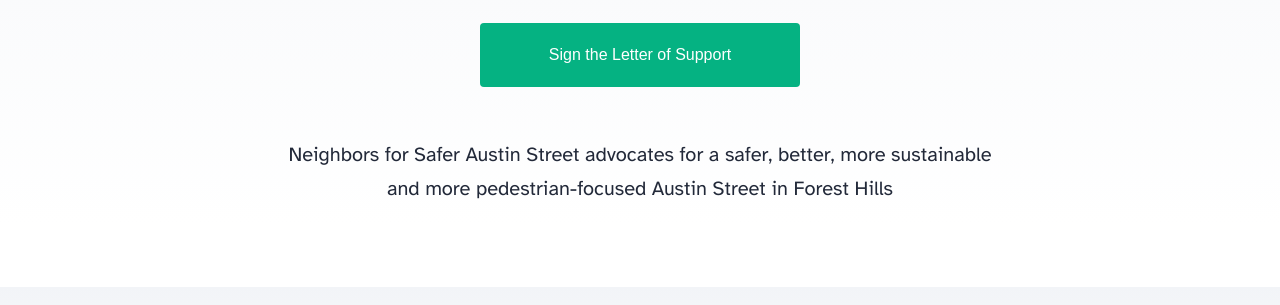
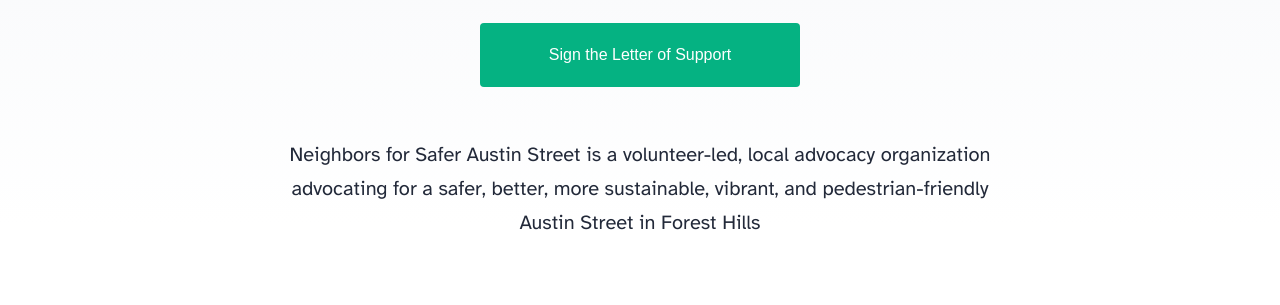
Before and after one commit to jb-reefer/nasas-astro, an Astro site: page / in a window 1280 px wide. Shown: the part 375-680 px from the top of the page. Built offline with nearby package versions, Linux system fonts and the light colour scheme; Astro itself is replaced by a stand-in of ours.

Commit message:
Update copy

```diff
--- a/src/pages/index.astro
+++ b/src/pages/index.astro
@@ -45,7 +45,7 @@ import { SITE_TITLE } from "../consts";
 					<button> Sign the Letter of Support </button>
 				</a>
 
-				<p>Neighbors for Safer Austin Street advocates for a safer, better, more sustainable and more pedestrian-focused Austin Street in Forest Hills</p>
+        <p>Neighbors for Safer Austin Street is a volunteer-led, local advocacy organization advocating for a safer, better, more sustainable, vibrant, and pedestrian-friendly Austin Street in Forest Hills</p>
 
 			</div>
 		</main>
```
